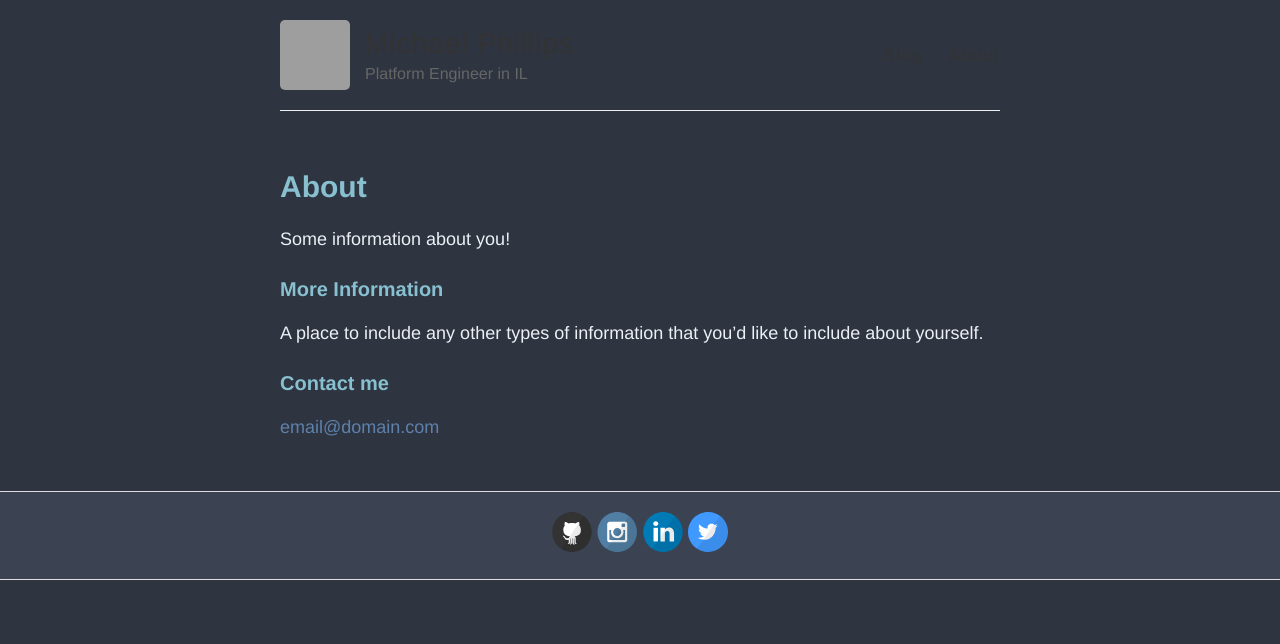
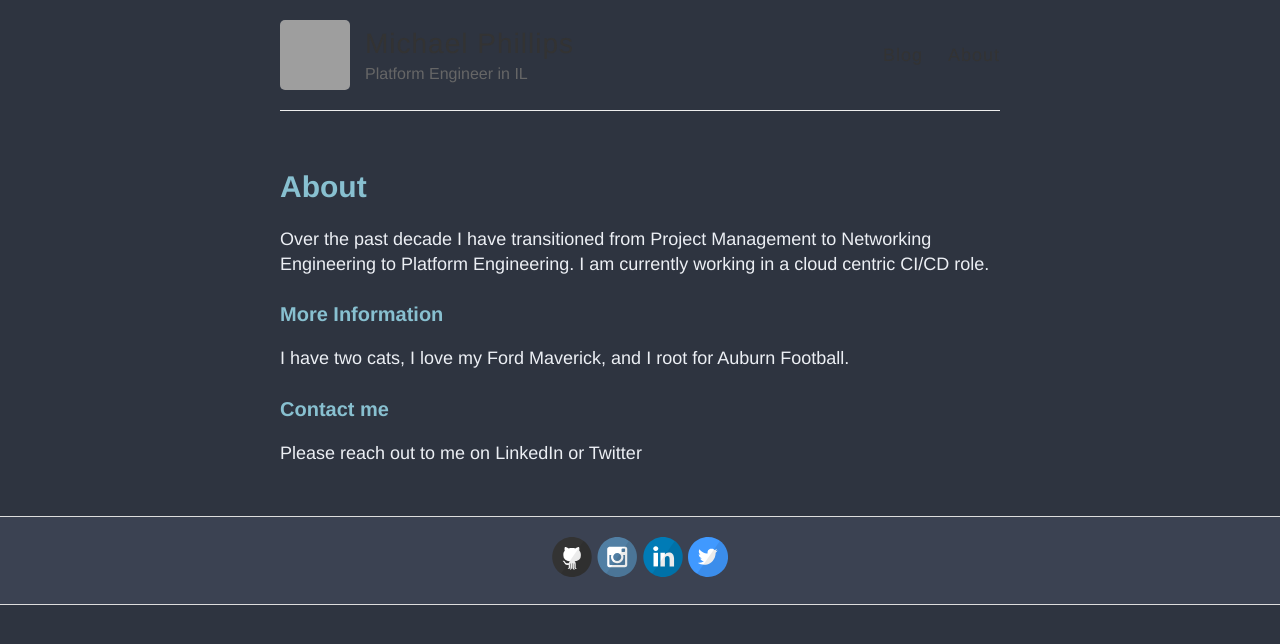
Before and after one commit to mikeandrewphillips/mikeandrewphillips.github.io, a Jekyll site: the page built from about.md, in a window 1280 px wide. Shown: the top 644 px of the page. Built offline with Jekyll 4.4.1, drawn with Linux system fonts in a browser that asks for light colours; grey boxes are pictures that could not be loaded.

Commit message:
Nord Test

```diff
--- a/about.md
+++ b/about.md
@@ -4,12 +4,12 @@ title: About
 permalink: /about/
 ---
 
-Some information about you!
+Over the past decade I have transitioned from Project Management to Networking Engineering to Platform Engineering. I am currently working in a cloud centric CI/CD role.
 
 ### More Information
 
-A place to include any other types of information that you'd like to include about yourself.
+I have two cats, I love my Ford Maverick, and I root for Auburn Football.
 
 ### Contact me
 
-[email@domain.com](mailto:email@domain.com)
+Please reach out to me on LinkedIn or Twitter
--- a/style.scss
+++ b/style.scss
@@ -15,6 +15,10 @@
 
 html {
   font-size: 100%;
+}
+
+title {
+  color: $nord7;
 }
 
 body {
```
